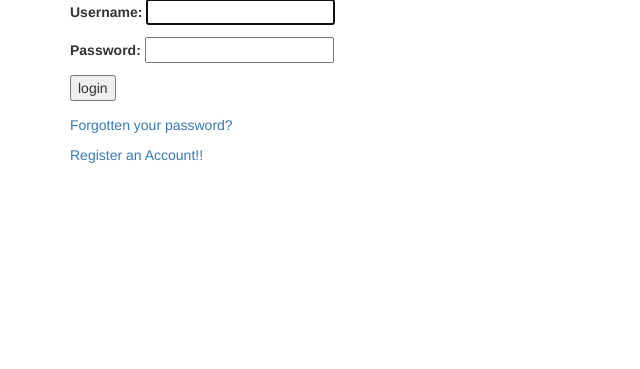
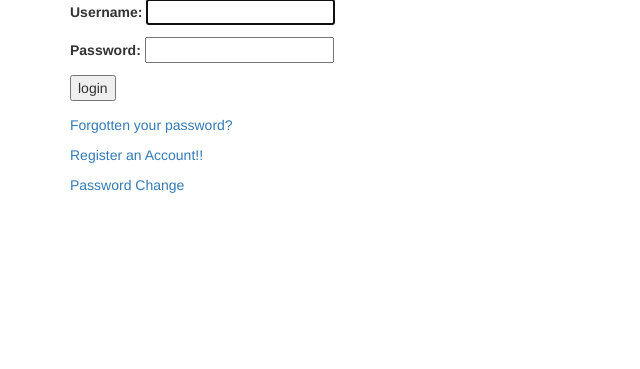
Before and after one commit to DevashishNeupane/Blog2, a Django app: page /login/ in a window 1280 px wide. Shown: the part 93-462 px from the top of the page, without its empty margins (0-640 px from the left). Run offline with Django 3.2, Linux system fonts and the light colour scheme; some libraries are stand-ins or nearby versions.

Commit message:
Update login.html

```diff
--- a/crm/templates/registration/login.html
+++ b/crm/templates/registration/login.html
@@ -17,5 +17,6 @@
 
 <p> <a href="{% url 'password_reset' %}"> Forgotten your password? </a> </p>
 <p> <a href="{% url 'crm:register' %}"> Register an Account!! </a> </p>
+<a href="{% url 'password_change' %}">Password Change</a>
 
 {% endblock %}
```
